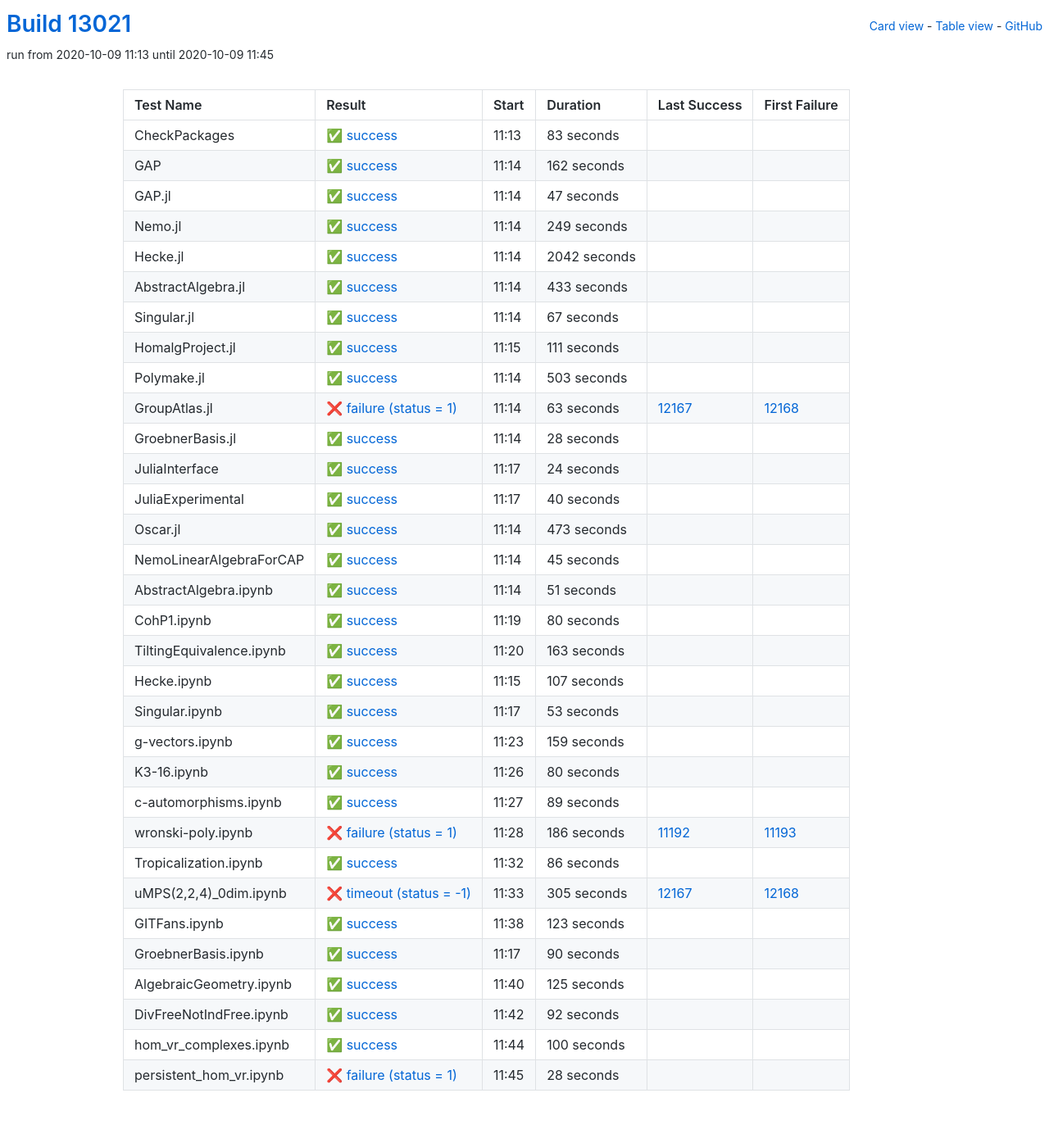
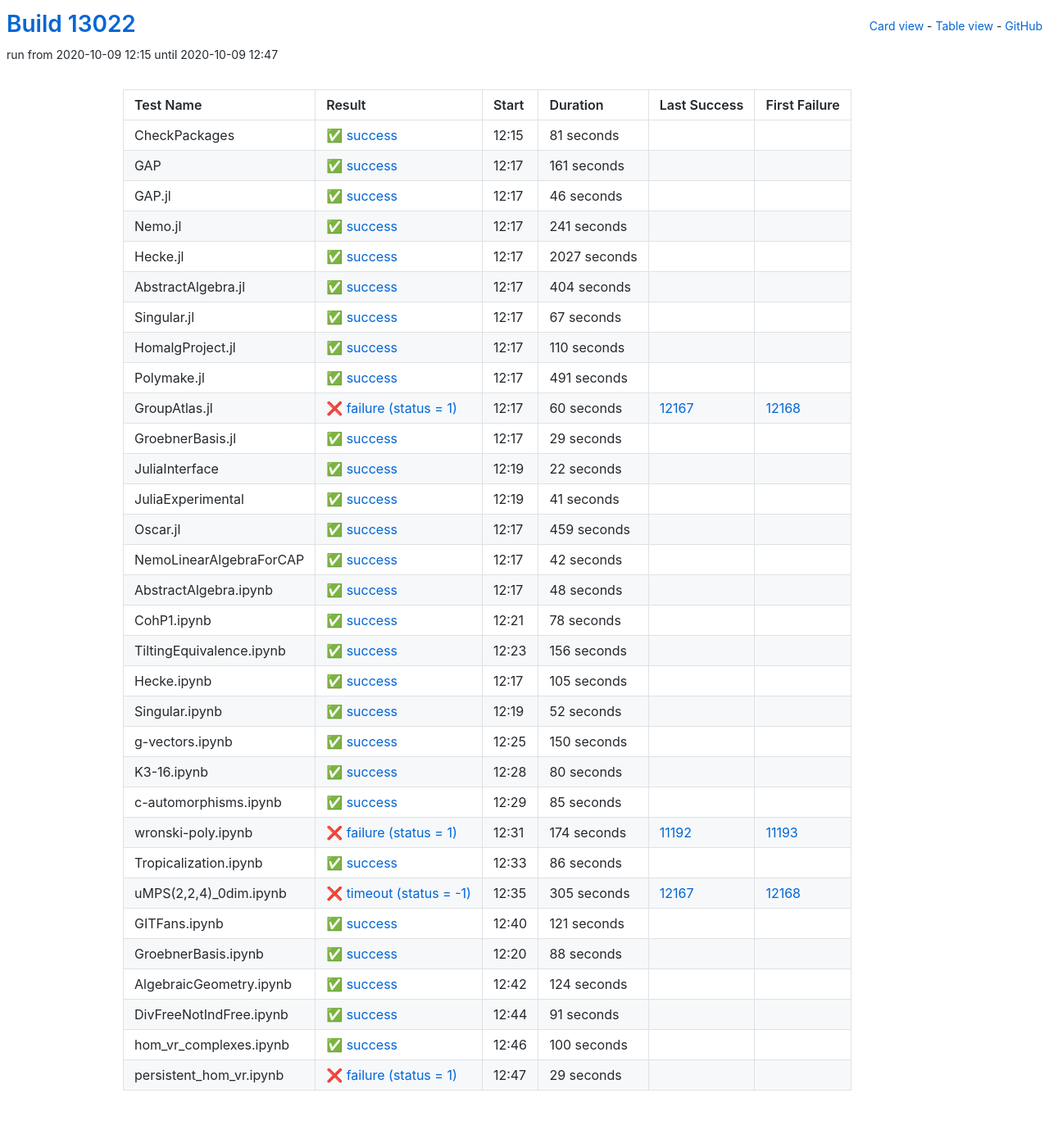
Before and after one commit to oscar-system/oscar-ci-status, a Jekyll site: the page built from table.html, in a window 1280 px wide. Shown: the whole page at 82% size. Built offline with Jekyll 4.4.1, drawn with Linux system fonts in a browser that asks for light colours.

Commit message:
Build #13022

```diff
--- a/_data/ci.yml
+++ b/_data/ci.yml
@@ -1,6 +1,6 @@
 ---
-build: 13021
-build_url: https://oscarci.mathematik.uni-kl.de/job/oscar/13021/
+build: 13022
+build_url: https://oscarci.mathematik.uni-kl.de/job/oscar/13022/
 job: oscar
 organization: oscar-system
 repo: oscar-ci-status
@@ -8,80 +8,80 @@
 tests:
 - name: CheckPackages
   id: checkpackages
-  log: https://oscarci.mathematik.uni-kl.de/job/oscar/13021/artifact/logs/build-13021/CheckPackages.log
-  start: 2020-10-09 11:13
+  log: https://oscarci.mathematik.uni-kl.de/job/oscar/13022/artifact/logs/build-13022/CheckPackages.log
+  start: 2020-10-09 12:15
   success: true
   exitcode: 0
   status: success
-  duration: 83
+  duration: 81
   last_success: false
   last_success_url:
   first_failure: false
   first_failure_url:
 - name: GAP
   id: gap
-  log: https://oscarci.mathematik.uni-kl.de/job/oscar/13021/artifact/logs/build-13021/GAP.log
-  start: 2020-10-09 11:14
+  log: https://oscarci.mathematik.uni-kl.de/job/oscar/13022/artifact/logs/build-13022/GAP.log
+  start: 2020-10-09 12:17
   success: true
   exitcode: 0
   status: success
-  duration: 162
+  duration: 161
   last_success: false
   last_success_url:
   first_failure: false
   first_failure_url:
 - name: GAP.jl
   id: gap-jl
-  log: https://oscarci.mathematik.uni-kl.de/job/oscar/13021/artifact/logs/build-13021/GAP.jl.log
-  start: 2020-10-09 11:14
+  log: https://oscarci.mathematik.uni-kl.de/job/oscar/13022/artifact/logs/build-13022/GAP.jl.log
+  start: 2020-10-09 12:17
   success: true
   exitcode: 0
   status: success
-  duration: 47
+  duration: 46
   last_success: false
   last_success_url:
   first_failure: false
   first_failure_url:
 - name: Nemo.jl
   id: nemo-jl
-  log: https://oscarci.mathematik.uni-kl.de/job/oscar/13021/artifact/logs/build-13021/Nemo.jl.log
-  start: 2020-10-09 11:14
+  log: https://oscarci.mathematik.uni-kl.de/job/oscar/13022/artifact/logs/build-13022/Nemo.jl.log
+  start: 2020-10-09 12:17
   success: true
   exitcode: 0
   status: success
-  duration: 249
+  duration: 241
   last_success: false
   last_success_url:
   first_failure: false
   first_failure_url:
 - name: Hecke.jl
   id: hecke-jl
-  log: https://oscarci.mathematik.uni-kl.de/job/oscar/13021/artifact/logs/build-13021/Hecke.jl.log
-  start: 2020-10-09 11:14
+  log: https://oscarci.mathematik.uni-kl.de/job/oscar/13022/artifact/logs/build-13022/Hecke.jl.log
+  start: 2020-10-09 12:17
   success: true
   exitcode: 0
   status: success
-  duration: 2042
+  duration: 2027
   last_success: false
   last_success_url:
   first_failure: false
   first_failure_url:
 - name: AbstractAlgebra.jl
   id: abstractalgebra-jl
-  log: https://oscarci.mathematik.uni-kl.de/job/oscar/13021/artifact/logs/build-13021/AbstractAlgebra.jl.log
-  start: 2020-10-09 11:14
+  log: https://oscarci.mathematik.uni-kl.de/job/oscar/13022/artifact/logs/build-13022/AbstractAlgebra.jl.log
+  start: 2020-10-09 12:17
   success: true
   exitcode: 0
   status: success
-  duration: 433
+  duration: 404
   last_success: false
   last_success_url:
   first_failure: false
   first_failure_url:
 - name: Singular.jl
   id: singular-jl
-  log: https://oscarci.mathematik.uni-kl.de/job/oscar/13021/artifact/logs/build-13021/Singular.jl.log
-  start: 2020-10-09 11:14
+  log: https://oscarci.mathematik.uni-kl.de/job/oscar/13022/artifact/logs/build-13022/Singular.jl.log
+  start: 2020-10-09 12:17
   success: true
   exitcode: 0
   status: success
@@ -92,176 +92,176 @@
   first_failure_url:
 - name: HomalgProject.jl
   id: homalgproject-jl
-  log: https://oscarci.mathematik.uni-kl.de/job/oscar/13021/artifact/logs/build-13021/HomalgProject.jl.log
-  start: 2020-10-09 11:15
+  log: https://oscarci.mathematik.uni-kl.de/job/oscar/13022/artifact/logs/build-13022/HomalgProject.jl.log
+  start: 2020-10-09 12:17
   success: true
   exitcode: 0
   status: success
-  duration: 111
+  duration: 110
   last_success: false
   last_success_url:
   first_failure: false
   first_failure_url:
 - name: Polymake.jl
   id: polymake-jl
-  log: https://oscarci.mathematik.uni-kl.de/job/oscar/13021/artifact/logs/build-13021/Polymake.jl.log
-  start: 2020-10-09 11:14
+  log: https://oscarci.mathematik.uni-kl.de/job/oscar/13022/artifact/logs/build-13022/Polymake.jl.log
+  start: 2020-10-09 12:17
   success: true
   exitcode: 0
   status: success
-  duration: 503
+  duration: 491
   last_success: false
   last_success_url:
   first_failure: false
   first_failure_url:
 - name: GroupAtlas.jl
   id: groupatlas-jl
-  log: https://oscarci.mathematik.uni-kl.de/job/oscar/13021/artifact/logs/build-13021/GroupAtlas.jl.log
-  start: 2020-10-09 11:14
+  log: https://oscarci.mathematik.uni-kl.de/job/oscar/13022/artifact/logs/build-13022/GroupAtlas.jl.log
+  start: 2020-10-09 12:17
   success: false
   exitcode: 1
   status: failure
-  duration: 63
+  duration: 60
   last_success: 12167
   last_success_url: https://oscarci.mathematik.uni-kl.de/job/oscar/12167/
   first_failure: 12168
   first_failure_url: https://oscarci.mathematik.uni-kl.de/job/oscar/12168/
 - name: GroebnerBasis.jl
   id: groebnerbasis-jl
-  log: https://oscarci.mathematik.uni-kl.de/job/oscar/13021/artifact/logs/build-13021/GroebnerBasis.jl.log
-  start: 2020-10-09 11:14
+  log: https://oscarci.mathematik.uni-kl.de/job/oscar/13022/artifact/logs/build-13022/GroebnerBasis.jl.log
+  start: 2020-10-09 12:17
   success: true
   exitcode: 0
   status: success
-  duration: 28
+  duration: 29
   last_success: false
   last_success_url:
   first_failure: false
   first_failure_url:
 - name: JuliaInterface
   id: juliainterface
-  log: https://oscarci.mathematik.uni-kl.de/job/oscar/13021/artifact/logs/build-13021/JuliaInterface.log
-  start: 2020-10-09 11:17
+  log: https://oscarci.mathematik.uni-kl.de/job/oscar/13022/artifact/logs/build-13022/JuliaInterface.log
+  start: 2020-10-09 12:19
   success: true
   exitcode: 0
   status: success
-  duration: 24
+  duration: 22
   last_success: false
   last_success_url:
   first_failure: false
   first_failure_url:
 - name: JuliaExperimental
   id: juliaexperimental
-  log: https://oscarci.mathematik.uni-kl.de/job/oscar/13021/artifact/logs/build-13021/JuliaExperimental.log
-  start: 2020-10-09 11:17
+  log: https://oscarci.mathematik.uni-kl.de/job/oscar/13022/artifact/logs/build-13022/JuliaExperimental.log
+  start: 2020-10-09 12:19
   success: true
   exitcode: 0
   status: success
-  duration: 40
+  duration: 41
   last_success: false
   last_success_url:
   first_failure: false
   first_failure_url:
 - name: Oscar.jl
   id: oscar-jl
-  log: https://oscarci.mathematik.uni-kl.de/job/oscar/13021/artifact/logs/build-13021/Oscar.jl.log
-  start: 2020-10-09 11:14
+  log: https://oscarci.mathematik.uni-kl.de/job/oscar/13022/artifact/logs/build-13022/Oscar.jl.log
+  start: 2020-10-09 12:17
   success: true
   exitcode: 0
   status: success
-  duration: 473
+  duration: 459
   last_success: false
   last_success_url:
   first_failure: false
   first_failure_url:
 - name: NemoLinearAlgebraForCAP
   id: nemolinearalgebraforcap
-  log: https://oscarci.mathematik.uni-kl.de/job/oscar/13021/artifact/logs/build-13021/NemoLinearAlgebraForCAP.log
-  start: 2020-10-09 11:14
+  log: https://oscarci.mathematik.uni-kl.de/job/oscar/13022/artifact/logs/build-13022/NemoLinearAlgebraForCAP.log
+  start: 2020-10-09 12:17
   success: true
   exitcode: 0
   status: success
-  duration: 45
+  duration: 42
   last_success: false
   last_success_url:
   first_failure: false
   first_failure_url:
 - name: AbstractAlgebra.ipynb
   id: abstractalgebra-ipynb
-  log: https://oscarci.mathematik.uni-kl.de/job/oscar/13021/artifact/logs/build-13021/AbstractAlgebra.ipynb.log
-  start: 2020-10-09 11:14
+  log: https://oscarci.mathematik.uni-kl.de/job/oscar/13022/artifact/logs/build-13022/AbstractAlgebra.ipynb.log
+  start: 2020-10-09 12:17
   success: true
   exitcode: 0
   status: success
-  duration: 51
+  duration: 48
   last_success: false
   last_success_url:
   first_failure: false
   first_failure_url:
 - name: CohP1.ipynb
   id: cohp1-ipynb
-  log: https://oscarci.mathematik.uni-kl.de/job/oscar/13021/artifact/logs/build-13021/CohP1.ipynb.log
-  start: 2020-10-09 11:19
+  log: https://oscarci.mathematik.uni-kl.de/job/oscar/13022/artifact/logs/build-13022/CohP1.ipynb.log
+  start: 2020-10-09 12:21
   success: true
   exitcode: 0
   status: success
-  duration: 80
+  duration: 78
   last_success: false
   last_success_url:
   first_failure: false
   first_failure_url:
 - name: TiltingEquivalence.ipynb
   id: tiltingequivalence-ipynb
-  log: https://oscarci.mathematik.uni-kl.de/job/oscar/13021/artifact/logs/build-13021/TiltingEquivalence.ipynb.log
-  start: 2020-10-09 11:20
+  log: https://oscarci.mathematik.uni-kl.de/job/oscar/13022/artifact/logs/build-13022/TiltingEquivalence.ipynb.log
+  start: 2020-10-09 12:23
   success: true
   exitcode: 0
   status: success
-  duration: 163
+  duration: 156
   last_success: false
   last_success_url:
   first_failure: false
   first_failure_url:
 - name: Hecke.ipynb
   id: hecke-ipynb
-  log: https://oscarci.mathematik.uni-kl.de/job/oscar/13021/artifact/logs/build-13021/Hecke.ipynb.log
-  start: 2020-10-09 11:15
+  log: https://oscarci.mathematik.uni-kl.de/job/oscar/13022/artifact/logs/build-13022/Hecke.ipynb.log
+  start: 2020-10-09 12:17
   success: true
   exitcode: 0
   status: success
-  duration: 107
+  duration: 105
   last_success: false
   last_success_url:
   first_failure: false
   first_failure_url:
 - name: Singular.ipynb
   id: singular-ipynb
-  log: https://oscarci.mathematik.uni-kl.de/job/oscar/13021/artifact/logs/build-13021/Singular.ipynb.log
-  start: 2020-10-09 11:17
+  log: https://oscarci.mathematik.uni-kl.de/job/oscar/13022/artifact/logs/build-13022/Singular.ipynb.log
+  start: 2020-10-09 12:19
   success: true
   exitcode: 0
   status: success
-  duration: 53
+  duration: 52
   last_success: false
   last_success_url:
   first_failure: false
   first_failure_url:
 - name: g-vectors.ipynb
   id: g-vectors-ipynb
-  log: https://oscarci.mathematik.uni-kl.de/job/oscar/13021/artifact/logs/build-13021/g-vectors.ipynb.log
-  start: 2020-10-09 11:23
+  log: https://oscarci.mathematik.uni-kl.de/job/oscar/13022/artifact/logs/build-13022/g-vectors.ipynb.log
+  start: 2020-10-09 12:25
   success: true
   exitcode: 0
   status: success
-  duration: 159
+  duration: 150
   last_success: false
   last_success_url:
   first_failure: false
   first_failure_url:
 - name: K3-16.ipynb
   id: k3-16-ipynb
-  log: https://oscarci.mathematik.uni-kl.de/job/oscar/13021/artifact/logs/build-13021/K3-16.ipynb.log
-  start: 2020-10-09 11:26
+  log: https://oscarci.mathematik.uni-kl.de/job/oscar/13022/artifact/logs/build-13022/K3-16.ipynb.log
+  start: 2020-10-09 12:28
   success: true
   exitcode: 0
   status: success
@@ -272,32 +272,32 @@
   first_failure_url:
 - name: c-automorphisms.ipynb
   id: c-automorphisms-ipynb
-  log: https://oscarci.mathematik.uni-kl.de/job/oscar/13021/artifact/logs/build-13021/c-automorphisms.ipynb.log
-  start: 2020-10-09 11:27
+  log: https://oscarci.mathematik.uni-kl.de/job/oscar/13022/artifact/logs/build-13022/c-automorphisms.ipynb.log
+  start: 2020-10-09 12:29
   success: true
   exitcode: 0
   status: success
-  duration: 89
+  duration: 85
   last_success: false
   last_success_url:
   first_failure: false
   first_failure_url:
 - name: wronski-poly.ipynb
   id: wronski-poly-ipynb
-  log: https://oscarci.mathematik.uni-kl.de/job/oscar/13021/artifact/logs/build-13021/wronski-poly.ipynb.log
-  start: 2020-10-09 11:28
+  log: https://oscarci.mathematik.uni-kl.de/job/oscar/13022/artifact/logs/build-13022/wronski-poly.ipynb.log
+  start: 2020-10-09 12:31
   success: false
   exitcode: 1
   status: failure
-  duration: 186
+  duration: 174
   last_success: 11192
   last_success_url: https://oscarci.mathematik.uni-kl.de/job/oscar/11192/
   first_failure: 11193
   first_failure_url: https://oscarci.mathematik.uni-kl.de/job/oscar/11193/
 - name: Tropicalization.ipynb
   id: tropicalization-ipynb
-  log: https://oscarci.mathematik.uni-kl.de/job/oscar/13021/artifact/logs/build-13021/Tropicalization.ipynb.log
-  start: 2020-10-09 11:32
+  log: https://oscarci.mathematik.uni-kl.de/job/oscar/13022/artifact/logs/build-13022/Tropicalization.ipynb.log
+  start: 2020-10-09 12:33
   success: true
   exitcode: 0
   status: success
@@ -308,8 +308,8 @@
   first_failure_url:
 - name: uMPS(2,2,4)_0dim.ipynb
   id: umps-2-2-4-0dim-ipynb
-  log: https://oscarci.mathematik.uni-kl.de/job/oscar/13021/artifact/logs/build-13021/uMPS-2-2-4-_0dim.ipynb.log
-  start: 2020-10-09 11:33
+  log: https://oscarci.mathematik.uni-kl.de/job/oscar/13022/artifact/logs/build-13022/uMPS-2-2-4-_0dim.ipynb.log
+  start: 2020-10-09 12:35
   success: false
   exitcode: -1
   status: timeout
@@ -320,56 +320,56 @@
   first_failure_url: https://oscarci.mathematik.uni-kl.de/job/oscar/12168/
 - name: GITFans.ipynb
   id: gitfans-ipynb
-  log: https://oscarci.mathematik.uni-kl.de/job/oscar/13021/artifact/logs/build-13021/GITFans.ipynb.log
-  start: 2020-10-09 11:38
+  log: https://oscarci.mathematik.uni-kl.de/job/oscar/13022/artifact/logs/build-13022/GITFans.ipynb.log
+  start: 2020-10-09 12:40
   success: true
   exitcode: 0
   status: success
-  duration: 123
+  duration: 121
   last_success: false
   last_success_url:
   first_failure: false
   first_failure_url:
 - name: GroebnerBasis.ipynb
   id: groebnerbasis-ipynb
-  log: https://oscarci.mathematik.uni-kl.de/job/oscar/13021/artifact/logs/build-13021/GroebnerBasis.ipynb.log
-  start: 2020-10-09 11:17
+  log: https://oscarci.mathematik.uni-kl.de/job/oscar/13022/artifact/logs/build-13022/GroebnerBasis.ipynb.log
+  start: 2020-10-09 12:20
   success: true
   exitcode: 0
   status: success
-  duration: 90
+  duration: 88
   last_success: false
   last_success_url:
   first_failure: false
   first_failure_url:
 - name: AlgebraicGeometry.ipynb
   id: algebraicgeometry-ipynb
-  log: https://oscarci.mathematik.uni-kl.de/job/oscar/13021/artifact/logs/build-13021/AlgebraicGeometry.ipynb.log
-  start: 2020-10-09 11:40
+  log: https://oscarci.mathematik.uni-kl.de/job/oscar/13022/artifact/logs/build-13022/AlgebraicGeometry.ipynb.log
+  start: 2020-10-09 12:42
   success: true
   exitcode: 0
   status: success
-  duration: 125
+  duration: 124
   last_success: false
   last_success_url:
   first_failure: false
   first_failure_url:
 - name: DivFreeNotIndFree.ipynb
   id: divfreenotindfree-ipynb
-  log: https://oscarci.mathematik.uni-kl.de/job/oscar/13021/artifact/logs/build-13021/DivFreeNotIndFree.ipynb.log
-  start: 2020-10-09 11:42
+  log: https://oscarci.mathematik.uni-kl.de/job/oscar/13022/artifact/logs/build-13022/DivFreeNotIndFree.ipynb.log
+  start: 2020-10-09 12:44
   success: true
   exitcode: 0
   status: success
-  duration: 92
+  duration: 91
   last_success: false
   last_success_url:
   first_failure: false
   first_failure_url:
 - name: hom_vr_complexes.ipynb
   id: hom-vr-complexes-ipynb
-  log: https://oscarci.mathematik.uni-kl.de/job/oscar/13021/artifact/logs/build-13021/hom_vr_complexes.ipynb.log
-  start: 2020-10-09 11:44
+  log: https://oscarci.mathematik.uni-kl.de/job/oscar/13022/artifact/logs/build-13022/hom_vr_complexes.ipynb.log
+  start: 2020-10-09 12:46
   success: true
   exitcode: 0
   status: success
@@ -380,12 +380,12 @@
   first_failure_url:
 - name: persistent_hom_vr.ipynb
   id: persistent-hom-vr-ipynb
-  log: https://oscarci.mathematik.uni-kl.de/job/oscar/13021/artifact/logs/build-13021/persistent_hom_vr.ipynb.log
-  start: 2020-10-09 11:45
+  log: https://oscarci.mathematik.uni-kl.de/job/oscar/13022/artifact/logs/build-13022/persistent_hom_vr.ipynb.log
+  start: 2020-10-09 12:47
   success: false
   exitcode: 1
   status: failure
-  duration: 28
+  duration: 29
   last_success: false
   last_success_url:
   first_failure: false
```
Also changed, not shown: README.md.
